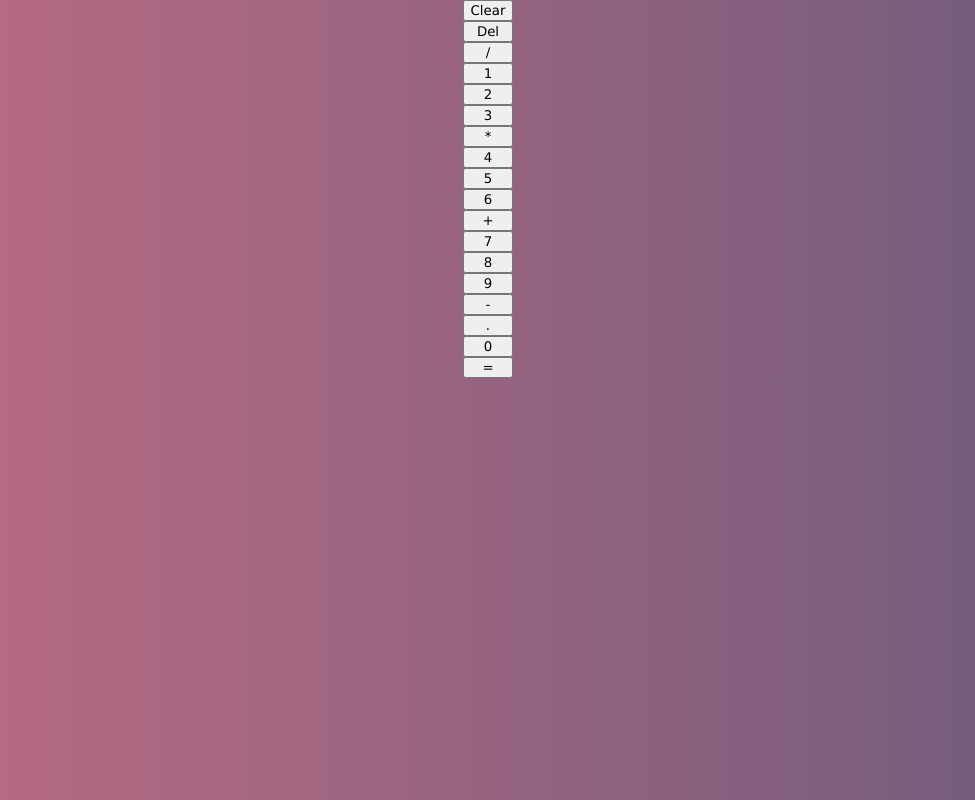
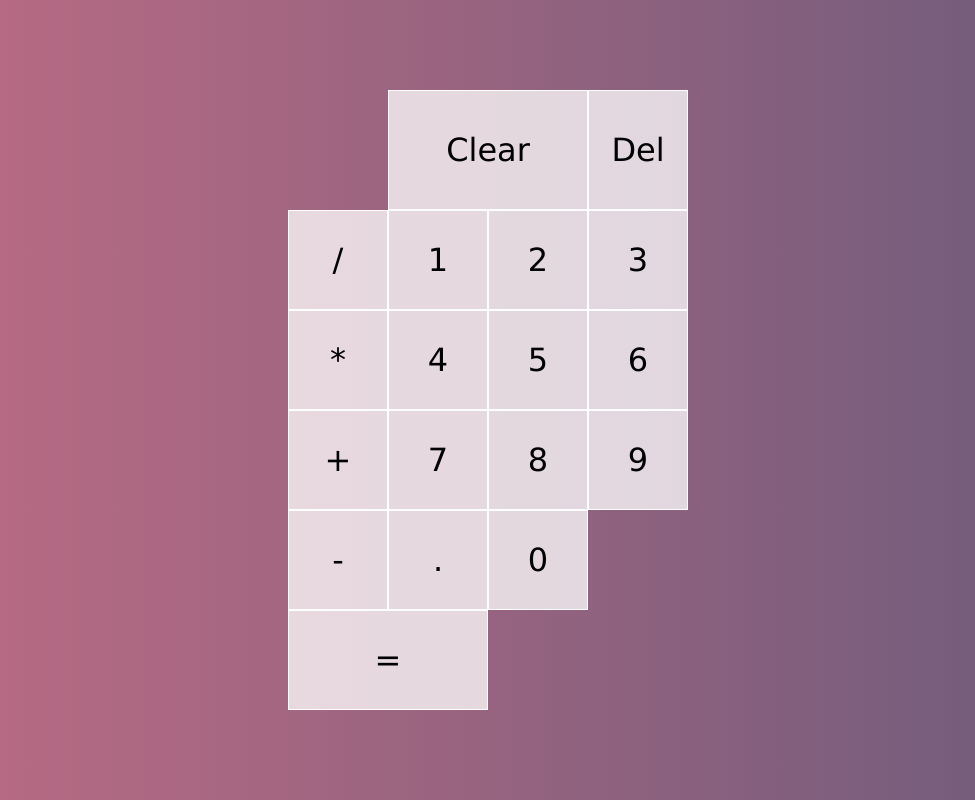
Before and after one commit to lowwrena1/calculator_app, a plain HTML site: page index.html in a window 1280 px wide. Shown: the whole page, without its empty margins (152-1127 px from the left). Drawn offline with Linux system fonts and the light colour scheme.

Commit message:
button sizes are accurate just slightly off balanced. Created hover effect changing color of the button when hovered.

```diff
--- a/assets/css/stylesheet.css
+++ b/assets/css/stylesheet.css
@@ -5,7 +5,7 @@
     font-weight: normal;
 }
 
-body{
+body {
     /*remove padding and margin so that background takes up the entire screen*/
     padding: 0;
     margin: 0;
@@ -15,5 +15,26 @@ body{
 .calculator-grid{
     display: grid;
     justify-content: center;
-    align-items: center;
+    align-content: center;
+    min-height: 100vh;
+    /* we will have 4 columns of buttons and 5 rows of buttons so we need to create our grids to fit that format. minmax says at minimum we want it certain size and max to be auto to fit any size number.*/
+    grid-template-columns: repeat(4, 100px);
+    grid-template-rows: minmax(120px, auto)repeat(5, 100px);
 }
+ /*selecting all of the buttons*/
+.calculator-grid > button {
+    /* using a pointed cursor */
+    cursor: pointer;
+    font-size: 2rem;
+    border: 1px solid white;
+    outline: none;
+    background-color: rgba(255, 255, 255, .75);
+}
+
+.calculator-grid > button:hover {
+    background-color: rgba(255, 255, 255, .90);
+}
+
+.span-two {
+    grid-column: span 2;
+}
```
